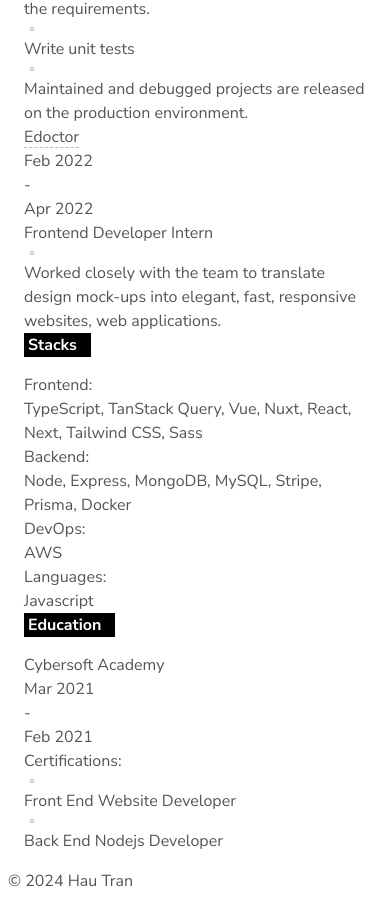
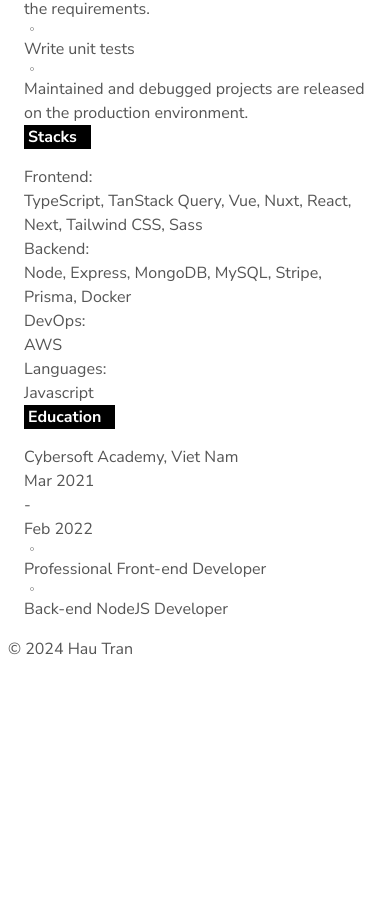
Before and after one commit to dauphaihau/hautran.me, a Vue app: page / in a window 390 px wide. Shown: the part 1635-2536 px from the top of the page. After the commit the page ends 2304 px from the top, so only its background shows below. Built offline with nearby package versions, Linux system fonts and the light colour scheme.

Commit message:
chore: responsive, fix resume.json

```diff
--- a/resume.json
+++ b/resume.json
@@ -138,33 +138,17 @@
         "Write unit tests",
         "Maintained and debugged projects are released on the production environment."
       ]
-    },
-    {
-      "company": "Edoctor",
-      "position": "Frontend Developer Intern",
-      "website": "https://edoctor.io/",
-      "location": "",
-      "isCurrentRole": false,
-      "startDate": "Feb 2022",
-      "endDate": "Apr 2022",
-      "highlights": [
-        "Worked closely with the team to translate design mock-ups into elegant, fast, responsive websites, web applications. "
-      ]
     }
   ],
   "education": [
     {
-      "institution": "Cybersoft Academy",
-      "courses": [
-        "Professional Frontend programming",
-        "Backend - NodeJS Foundation - Writing REST APIs"
-      ],
+      "institution": "Cybersoft Academy, Viet Nam",
       "certifications": [
-        "Front End Website Developer",
-        "Back End Nodejs Developer"
+        "Professional Front-end Developer",
+        "Back-end NodeJS Developer"
       ],
       "startDate": "Mar 2021",
-      "endDate": "Feb 2021"
+      "endDate": "Feb 2022"
     }
   ]
 }
--- a/src/components/Background.vue
+++ b/src/components/Background.vue
@@ -17,7 +17,7 @@ import { toIcon } from '../utils/toIcon';
 
         <div class="wrapper">
           <div class="title">Projects</div>
-          <div class="content grid grid-cols-2 gap-8">
+          <div class="content grid grid-cols-1 md:grid-cols-2 gap-8">
             <div
                 v-for="(project, idx) of resume.projects"
                 :key="idx"
@@ -75,7 +75,7 @@ import { toIcon } from '../utils/toIcon';
                 </div>
                 <div class="text-sm font-medium text-primary-light">{{ item.position }}</div>
                 <div v-for="highlight in item.highlights" :key="highlight">
-                  <div class="flex items-center ml-3 gap-1.5">
+                  <div class="flex items-center md:ml-3 gap-1.5">
                     <div>
                       <Icon :icon="toIcon('whiteDot')" class="size-7"/>
                     </div>
@@ -116,7 +116,7 @@ import { toIcon } from '../utils/toIcon';
                     <div class="">{{ item.endDate }}</div>
                   </div>
                 </div>
-                <p class="font-medium">Certifications: </p>
+<!--                <p class="font-medium">Certifications: </p>-->
                 <div v-for="cert in item.certifications" :key="cert">
                   <div class="flex items-center ml-3">
                     <div>
```
Also changed, not shown: 1 other file (tests, documents, lock files or other folders).
